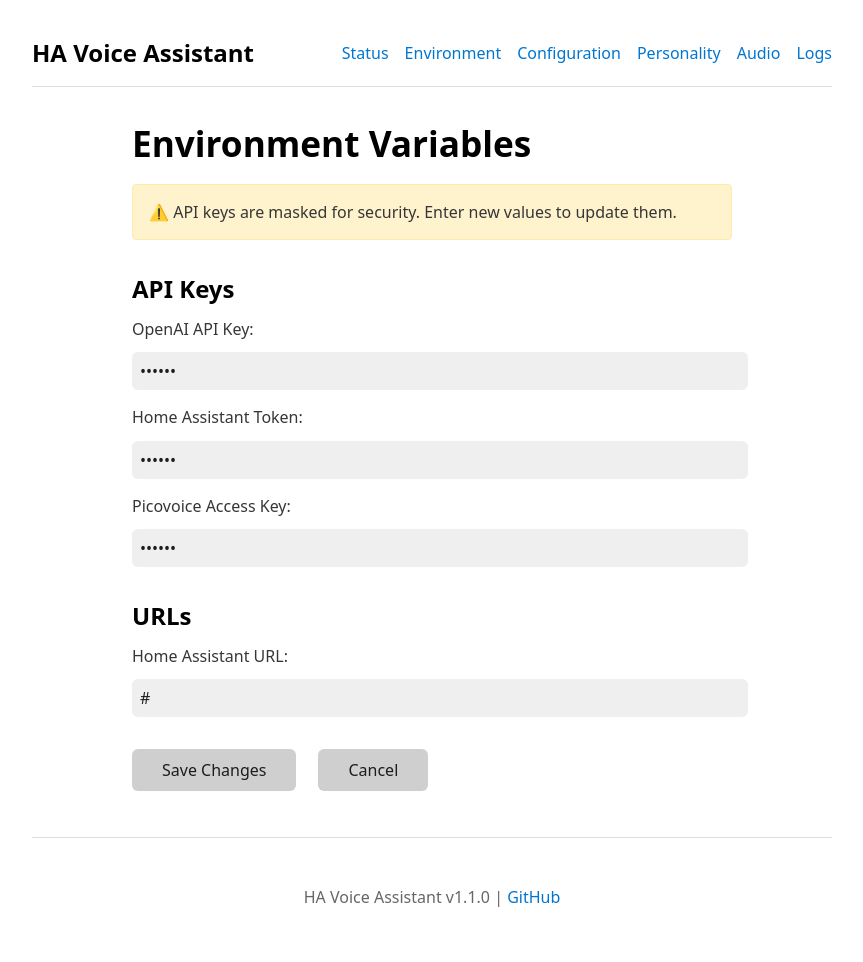
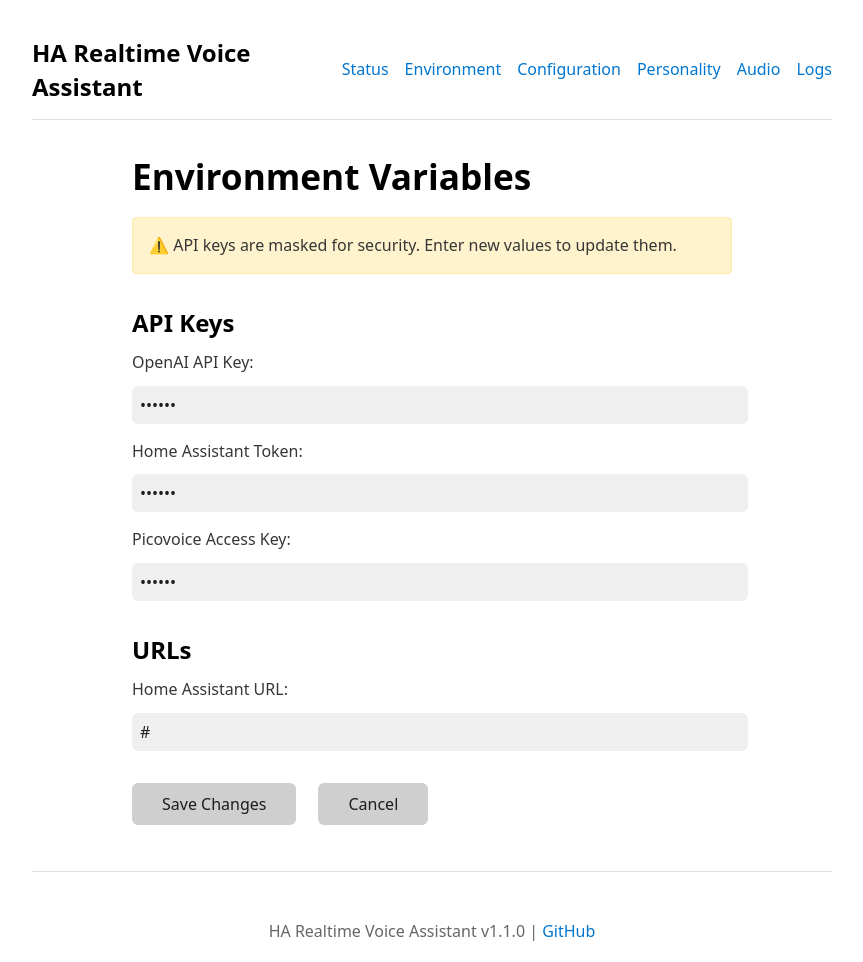
Before and after one commit to nicholastripp/openvoice-mcp, a Python web app: template src/web/templates/config/env.html in a window 1280 px wide. Shown: the whole page, without its empty margins (208-1071 px from the left). Before the commit the page ends 907 px from the top, so only its background shows below. Run offline with Jinja, Linux system fonts and the light colour scheme; the template is opened without the code that fills it: most values are stand-ins (such as "Sample title", 1, 10 or a date in 2020).

Commit message:
fix: update web UI branding to 'HA Realtime Voice Assistant'
- Update header title from 'HA Voice Assistant' to 'HA Realtime Voice Assistant'
- Update footer text to match
- Update page title suffix to match
- Ensures consistent branding throughout the web UI

```diff
--- a/src/web/templates/base.html
+++ b/src/web/templates/base.html
@@ -3,7 +3,7 @@
 <head>
     <meta charset="UTF-8">
     <meta name="viewport" content="width=device-width, initial-scale=1.0">
-    <title>{% block title %}{{ title }}{% endblock %} - HA Voice Assistant</title>
+    <title>{% block title %}{{ title }}{% endblock %} - HA Realtime Voice Assistant</title>
 
     <!-- Simple CSS Framework -->
     <link rel="stylesheet" href="https://cdn.jsdelivr.net/npm/water.css@2/out/water.css">
@@ -16,7 +16,7 @@
 <body>
     <header>
         <nav>
-            <h1>HA Voice Assistant</h1>
+            <h1>HA Realtime Voice Assistant</h1>
             <ul>
                 <li><a href="/status">Status</a></li>
                 <li><a href="/config/env">Environment</a></li>
@@ -33,7 +33,7 @@
     </main>
 
     <footer>
-        <p>HA Voice Assistant v1.1.0 | <a href="https://github.com/nicholastripp/ha-realtime-assist">GitHub</a></p>
+        <p>HA Realtime Voice Assistant v1.1.0 | <a href="https://github.com/nicholastripp/ha-realtime-assist">GitHub</a></p>
     </footer>
 
     {% block scripts %}{% endblock %}
```
